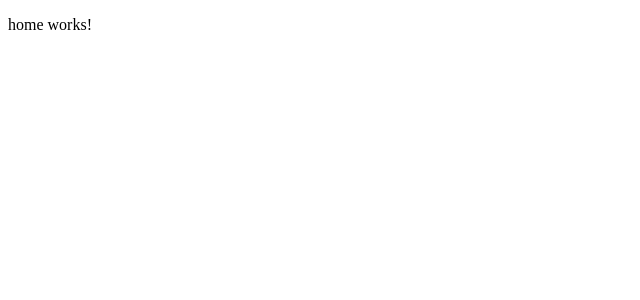
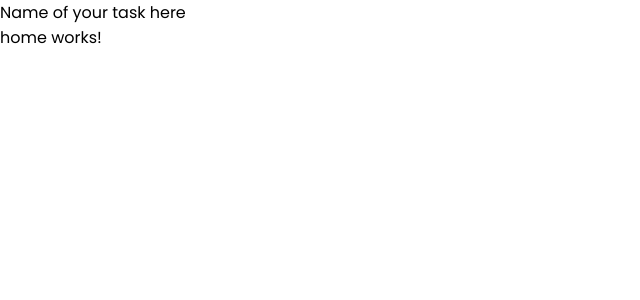
Before and after one commit to bsbontorin/angular-task-project, an Angular app: page / in a window 1280 px wide. Shown: the top 300 px of the page, without its empty margins (0-640 px from the left). Built offline with nearby package versions, Linux system fonts and the light colour scheme; data requests are answered from the project's data file.

Commit message:
Edit: - environments configuration; - htttpErrorInterceptor configuration; - global font-family configuration;

```diff
--- a/angular.json
+++ b/angular.json
@@ -20,9 +20,7 @@
             "outputPath": "dist/angular-task-project",
             "index": "src/index.html",
             "browser": "src/main.ts",
-            "polyfills": [
-              "zone.js"
-            ],
+            "polyfills": ["zone.js"],
             "tsConfig": "tsconfig.app.json",
             "inlineStyleLanguage": "scss",
             "assets": [
@@ -31,9 +29,7 @@
                 "input": "public"
               }
             ],
-            "styles": [
-              "src/styles/styles.scss"
-            ],
+            "styles": ["src/styles/styles.scss"],
             "scripts": []
           },
           "configurations": {
@@ -55,7 +51,13 @@
             "development": {
               "optimization": false,
               "extractLicenses": false,
-              "sourceMap": true
+              "sourceMap": true,
+              "fileReplacements": [
+                {
+                  "replace": "src/app/environments/environment.ts",
+                  "with": "src/app/environments/environment.dev.ts"
+                }
+              ]
             }
           },
           "defaultConfiguration": "production"
@@ -78,10 +80,7 @@
         "test": {
           "builder": "@angular-devkit/build-angular:karma",
           "options": {
-            "polyfills": [
-              "zone.js",
-              "zone.js/testing"
-            ],
+            "polyfills": ["zone.js", "zone.js/testing"],
             "tsConfig": "tsconfig.spec.json",
             "inlineStyleLanguage": "scss",
             "assets": [
@@ -90,9 +89,7 @@
                 "input": "public"
               }
             ],
-            "styles": [
-              "src/styles/styles.scss"
-            ],
+            "styles": ["src/styles/styles.scss"],
             "scripts": []
           }
         }
--- a/src/app/app.config.ts
+++ b/src/app/app.config.ts
@@ -1,11 +1,14 @@
+import { provideHttpClient, withInterceptors } from '@angular/common/http';
 import { ApplicationConfig, provideZoneChangeDetection } from '@angular/core';
 import { provideRouter } from '@angular/router';
 
 import { routes } from './app.routes';
+import { httpErrorInterceptor } from './interceptor/http-error.interceptor';
 
 export const appConfig: ApplicationConfig = {
   providers: [
     provideZoneChangeDetection({ eventCoalescing: true }),
     provideRouter(routes),
+    provideHttpClient(withInterceptors([httpErrorInterceptor])),
   ],
 };
--- /dev/null
+++ b/src/app/environments/environment.dev.ts
@@ -0,0 +1,4 @@
+export const environment = {
+  production: false,
+  baseUrlApi: 'http://localhost:3000',
+};
--- /dev/null
+++ b/src/app/environments/environment.ts
@@ -0,0 +1,4 @@
+export const environment = {
+  production: true,
+  baseUrlApi: 'url prod', // example only -> can use mockapi just to simulate other api
+};
--- /dev/null
+++ b/src/app/interceptor/http-error.interceptor.ts
@@ -0,0 +1,11 @@
+import { HttpErrorResponse, HttpInterceptorFn } from '@angular/common/http';
+import { catchError, throwError } from 'rxjs';
+
+export const httpErrorInterceptor: HttpInterceptorFn = (req, next) => {
+  return next(req).pipe(
+    catchError((error: HttpErrorResponse) => {
+      console.error(`[ERROR] HTTP: ${error}`);
+      return throwError(() => error);
+    })
+  );
+};
--- a/src/app/pages/home/home.component.ts
+++ b/src/app/pages/home/home.component.ts
@@ -1,9 +1,30 @@
-import { Component } from '@angular/core';
+import { AsyncPipe } from '@angular/common';
+import { Component, inject, OnInit } from '@angular/core';
+import Task from 'app/models/task.contract';
+import { TaskServiceService } from 'app/services/task.service';
+import { Observable } from 'rxjs';
 
 @Component({
   selector: 'home',
-  imports: [],
-  template: `<p>home works!</p>`,
+  imports: [AsyncPipe],
+  template: `
+    @for(task of (tasks$ | async); track task.id) {
+    <p>{{ task?.name }}</p>
+    }
+
+    <p>home works!</p>
+  `,
   styles: ``,
 })
-export class HomeComponent {}
+export class HomeComponent {
+  // * INJECTS
+  private taskService = inject(TaskServiceService);
+
+  // * VARIABLES
+  public tasks$ = this.getTasks$;
+
+  // * GETs
+  private get getTasks$(): Observable<Array<Task>> {
+    return this.taskService.getTasks$();
+  }
+}
--- /dev/null
+++ b/src/app/services/task.service.ts
@@ -0,0 +1,19 @@
+import { HttpClient } from '@angular/common/http';
+import { inject, Injectable } from '@angular/core';
+import Task from 'app/models/task.contract';
+import { environment } from 'app/environments/environment';
+import { Observable } from 'rxjs';
+
+@Injectable({
+  providedIn: 'root',
+})
+export class TaskServiceService {
+  // * INJECTS
+  http = inject(HttpClient);
+
+  // * METHODS
+  public getTasks$(): Observable<Array<Task>> {
+    const url = `${environment.baseUrlApi}/tasks`;
+    return this.http.get<Array<Task>>(url);
+  }
+}
--- a/src/styles/styles.scss
+++ b/src/styles/styles.scss
@@ -1 +1,8 @@
-/* You can add global styles to this file, and also import other style files */
+@import url('https://fonts.googleapis.com/css2?family=League+Spartan:wght@100..900&family=Poppins:ital,wght@0,100;0,200;0,300;0,400;0,500;0,600;0,700;0,800;0,900;1,100;1,200;1,300;1,400;1,500;1,600;1,700;1,800;1,900&display=swap');
+
+* {
+  margin: 0;
+  padding: 0;
+  box-sizing: border-box;
+  font-family: 'Poppins', 'Segoe UI', 'Arial', sans-serif;
+}
```
Also changed, not shown: src/app/models/task.contract.ts (added, +9 -0 lines), 2 other files (tests, documents, lock files or other folders).
